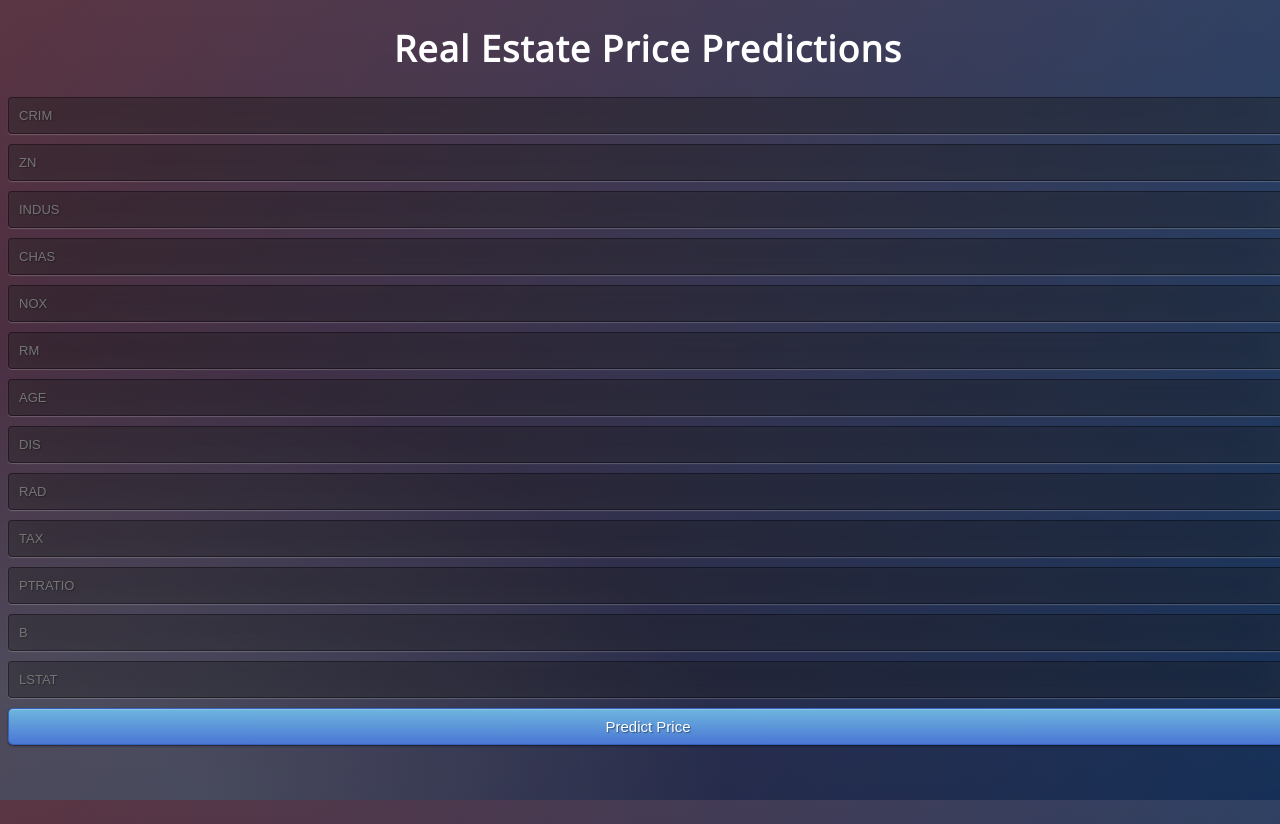
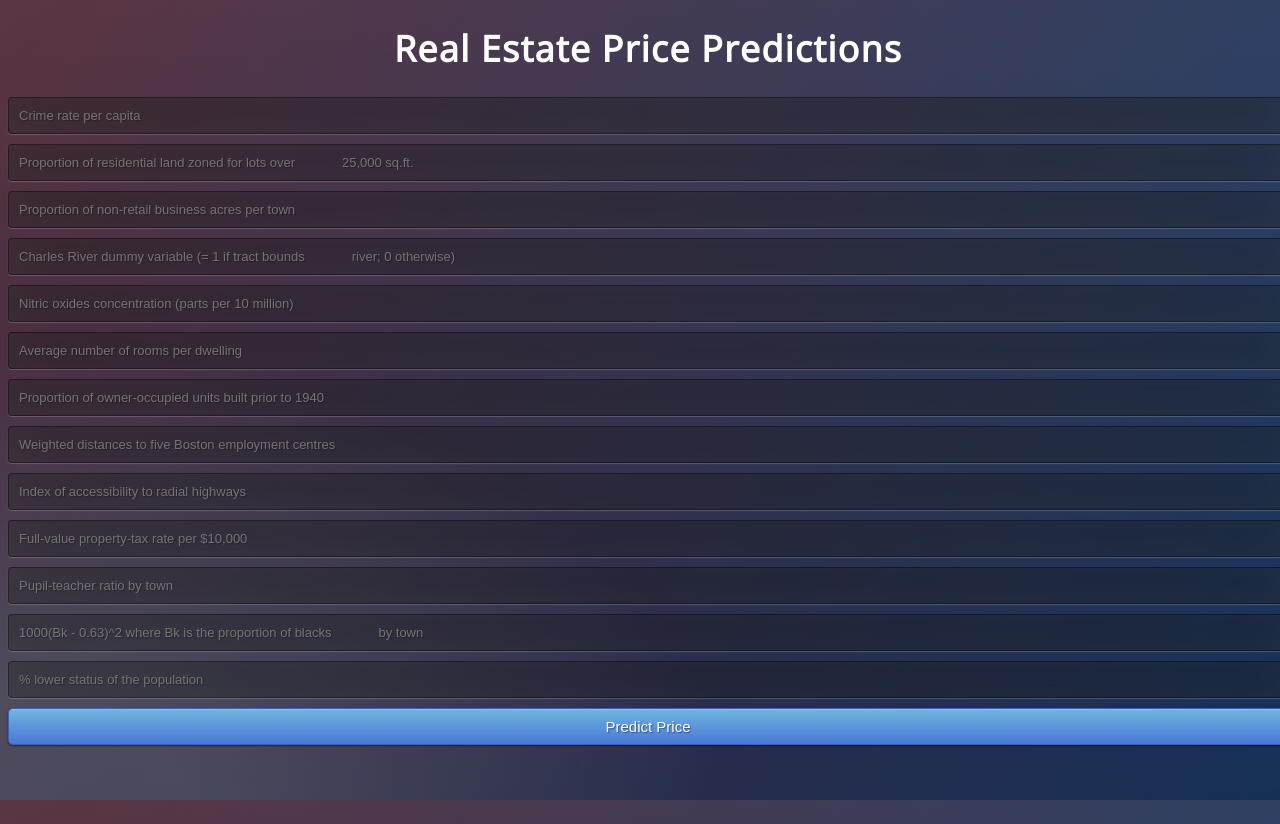
Before and after one commit to prabhat1209/Real-Estate-Price-Predictions, a Flask app: page / in a window 1280 px wide. Run offline with Flask 2, Linux system fonts and the light colour scheme; parts of the project's set-up code (start-up, migrations or seed data) failed here and were passed over.

Commit message:
modified the placeholder

```diff
--- a/app.py
+++ b/app.py
@@ -15,7 +15,7 @@ def predict():
     final_features = [np.array(int_features)]
     prediction = predict_model.predict(final_features)
     output = round(abs(prediction[0]))
-    return render_template('index.html',prediction_text="Estimated Cost of house is {}".format(output))
+    return render_template('index.html',prediction_text="Estimated Cost of house is {} $".format(output))
 
 if __name__ == '__main__':
     app.run(debug=True)
--- a/template/index.html
+++ b/template/index.html
@@ -8,19 +8,22 @@
     <body>
         <h1>Real Estate Price Predictions</h1>
         <form action="{{url_for('predict')}}" method="post">
-            <input type="text" name="crim" placeholder="CRIM" required="required"/>
-            <input type="text" name="zn" placeholder="ZN" required="required"/>
-            <input type="text" name="indus" placeholder="INDUS" required="required"/>
-            <input type="text" name="chas" placeholder="CHAS" required="required"/>
-            <input type="text" name="nox" placeholder="NOX" required="required"/>
-            <input type="text" name="rm" placeholder="RM" required="required"/>
-            <input type="text" name="age" placeholder="AGE" required="required"/>
-            <input type="text" name="dis" placeholder="DIS" required="required"/>
-            <input type="text" name="rad" placeholder="RAD" required="required"/>
-            <input type="text" name="tax" placeholder="TAX" required="required"/>
-            <input type="text" name="ptratio" placeholder="PTRATIO" required="required"/>
-            <input type="text" name="b" placeholder="B" required="required"/>
-            <input type="text" name="lstat" placeholder="LSTAT" required="required"/>
+            <input type="text" name="crim" placeholder="Crime rate per capita" required="required"/>
+            <input type="text" name="zn" placeholder="Proportion of residential land zoned for lots over
+            25,000 sq.ft." required="required"/>
+            <input type="text" name="indus" placeholder="Proportion of non-retail business acres per town" required="required"/>
+            <input type="text" name="chas" placeholder="Charles River dummy variable (= 1 if tract bounds
+            river; 0 otherwise)" required="required"/>
+            <input type="text" name="nox" placeholder="Nitric oxides concentration (parts per 10 million)" required="required"/>
+            <input type="text" name="rm" placeholder="Average number of rooms per dwelling" required="required"/>
+            <input type="text" name="age" placeholder="Proportion of owner-occupied units built prior to 1940" required="required"/>
+            <input type="text" name="dis" placeholder="Weighted distances to five Boston employment centres" required="required"/>
+            <input type="text" name="rad" placeholder="Index of accessibility to radial highways" required="required"/>
+            <input type="text" name="tax" placeholder="Full-value property-tax rate per $10,000" required="required"/>
+            <input type="text" name="ptratio" placeholder="Pupil-teacher ratio by town" required="required"/>
+            <input type="text" name="b" placeholder="1000(Bk - 0.63)^2 where Bk is the proportion of blacks
+            by town" required="required"/>
+            <input type="text" name="lstat" placeholder="% lower status of the population" required="required"/>
             <button type="submit" class="btn btn-primary btn-block btn-large" >Predict Price</button>
         </form>
         <br>
```
Also changed, not shown: 1 other file.
